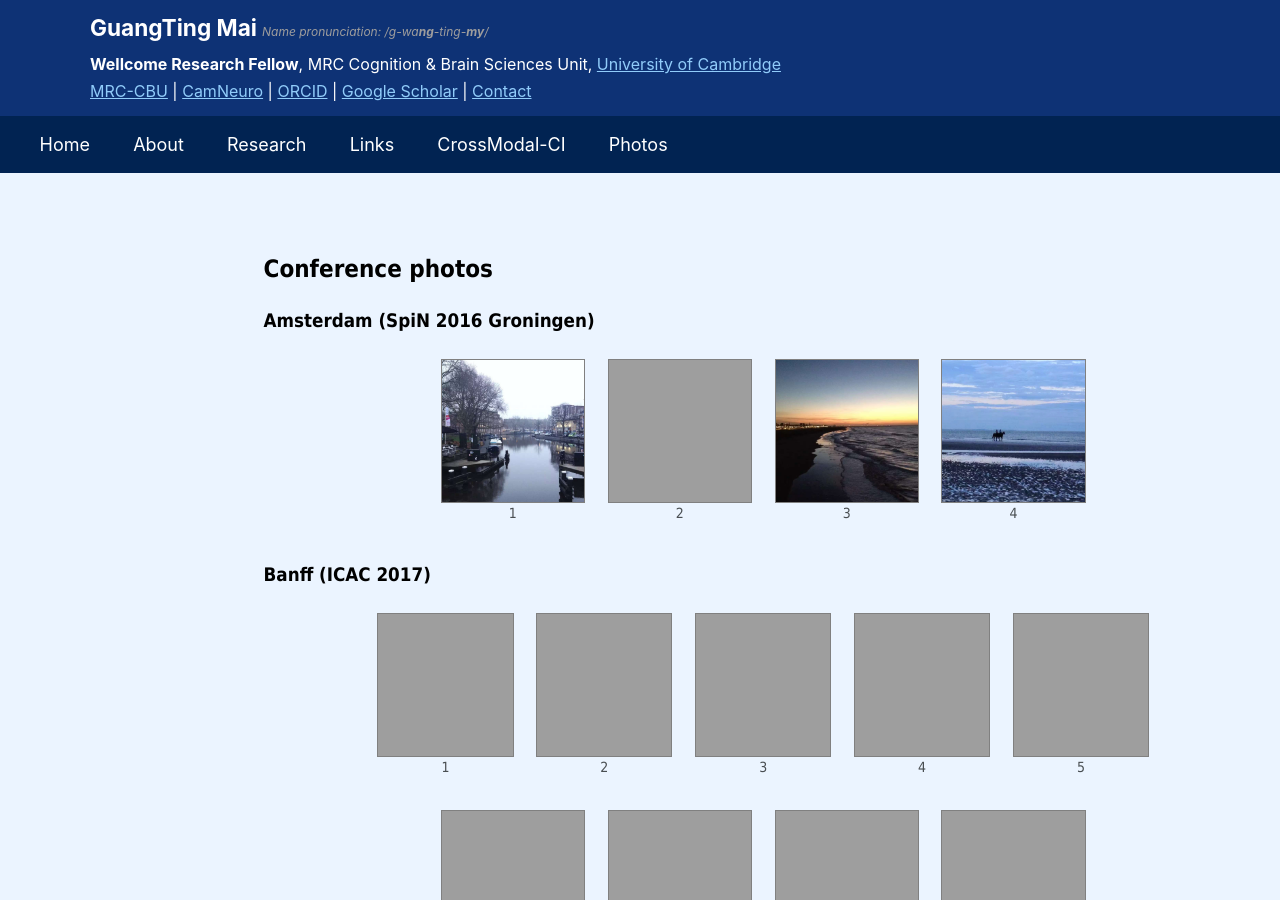
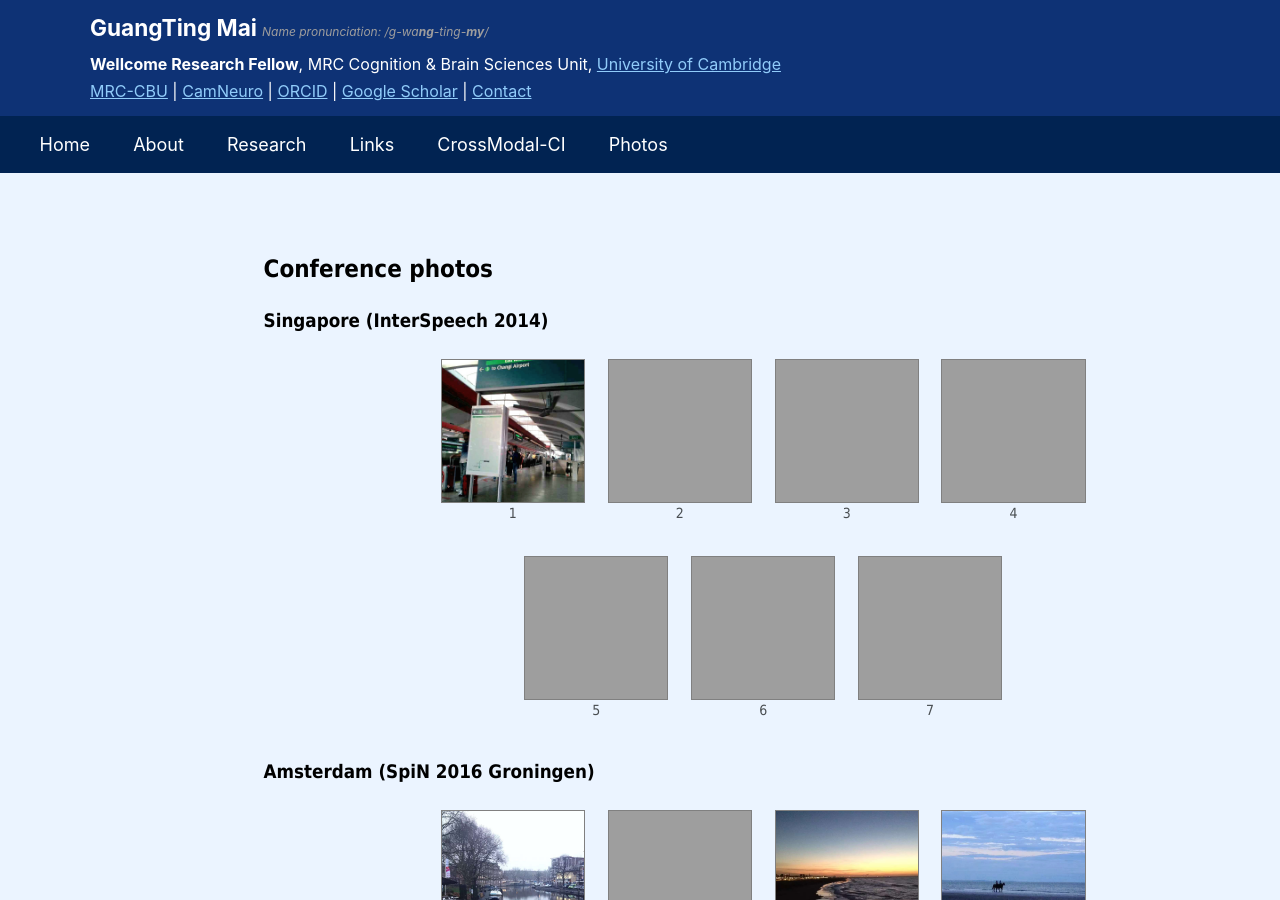
Before and after one commit to guangtingmai/guangtingmai.github.io, a Jekyll site: the page built from _pages/conference-photos.html, in a window 1280 px wide and 900 px high. Built offline with Jekyll 4.4.1, drawn with Linux system fonts in a browser that asks for light colours.

Commit message:
Update conference-photos.html

```diff
--- a/_pages/conference-photos.html
+++ b/_pages/conference-photos.html
@@ -5,6 +5,20 @@ permalink: /conference-photos/
 author_profile: true
 ---
 <p span style="font-size:18pt; font-family:Tahoma; color:black; line-height:1.55; display:block; margin-bottom:1vh"><strong>Conference photos</strong></p>
+
+<p span style="font-size:14pt; font-family:Tahoma; color:black; line-height:1.55; display:block; margin-bottom:1vh"><strong>Singapore (InterSpeech 2014)</strong></p>
+<div class="flex-row">
+  <div style="text-align:center; font-size:10.5pt; font-family:Tahoma"><p align="center"><img src="https://guangtingmai.github.io/images/singapore1.jpg" style="width:18ch;height:18ch;object-fit:cover;border:0.1rem solid gray;display:block;">1</p></div>
+  <div style="text-align:center; font-size:10.5pt; font-family:Tahoma"><p align="center"><img src="https://guangtingmai.github.io/images/singapore_2.png" style="width:18ch;height:18ch;object-fit:cover;border:0.1rem solid gray;display:block;">2</p></div>
+  <div style="text-align:center; font-size:10.5pt; font-family:Tahoma"><p align="center"><img src="https://guangtingmai.github.io/images/singapore5.jpg" style="width:18ch;height:18ch;object-fit:cover;border:0.1rem solid gray;display:block;">3</p></div>
+  <div style="text-align:center; font-size:10.5pt; font-family:Tahoma"><p align="center"><img src="https://guangtingmai.github.io/images/singapore6.jpg" style="width:18ch;height:18ch;object-fit:cover;border:0.1rem solid gray;display:block;">4</p></div>
+</div>
+<div class="flex-row">
+  <div style="text-align:center; font-size:10.5pt; font-family:Tahoma"><p align="center"><img src="https://guangtingmai.github.io/images/singapore7.jpg" style="width:18ch;height:18ch;object-fit:cover;border:0.1rem solid gray;display:block;">5</p></div>
+  <div style="text-align:center; font-size:10.5pt; font-family:Tahoma"><p align="center"><img src="https://guangtingmai.github.io/images/singapore8.jpg" style="width:18ch;height:18ch;object-fit:cover;border:0.1rem solid gray;display:block;">6</p></div>
+  <div style="text-align:center; font-size:10.5pt; font-family:Tahoma"><p align="center"><img src="https://guangtingmai.github.io/images/singapore9.jpg" style="width:18ch;height:18ch;object-fit:cover;border:0.1rem solid gray;display:block;">7</p></div>
+</div>
+
 <p span style="font-size:14pt; font-family:Tahoma; color:black; line-height:1.55; display:block; margin-bottom:1vh"><strong>Amsterdam (SpiN 2016 Groningen)</strong></p>
 <div class="flex-row">
   <div style="text-align:center; font-size:10.5pt; font-family:Tahoma"><p align="center"><img src="https://guangtingmai.github.io/images/amsterdam1.jpg" style="width:18ch;height:18ch;object-fit:cover;border:0.1rem solid gray;display:block;">1</p></div>
```
